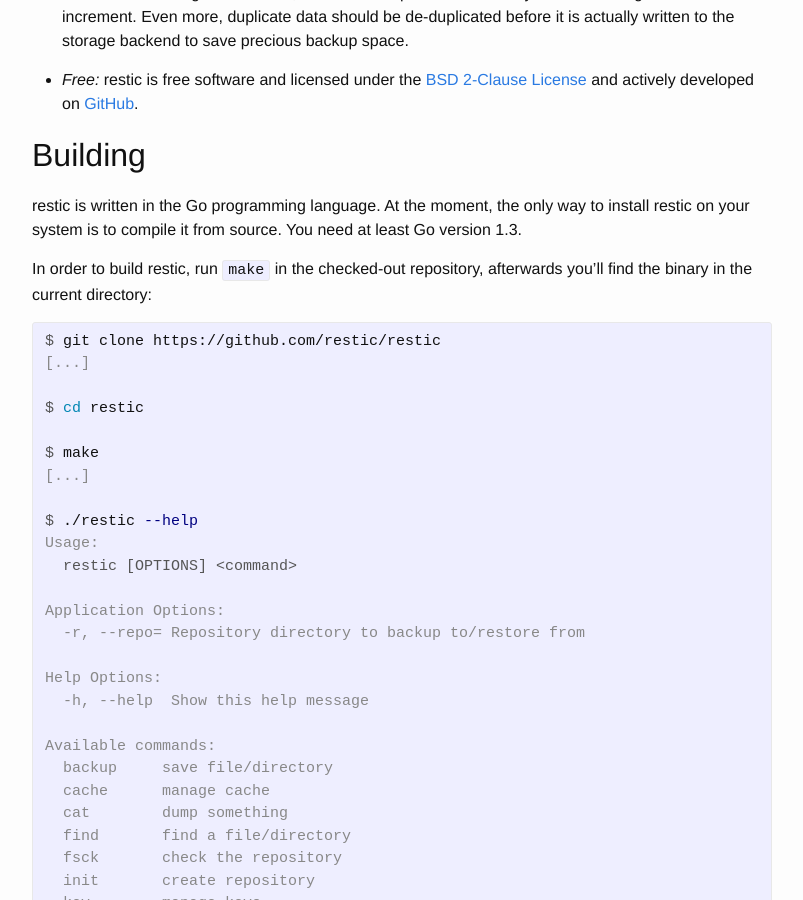
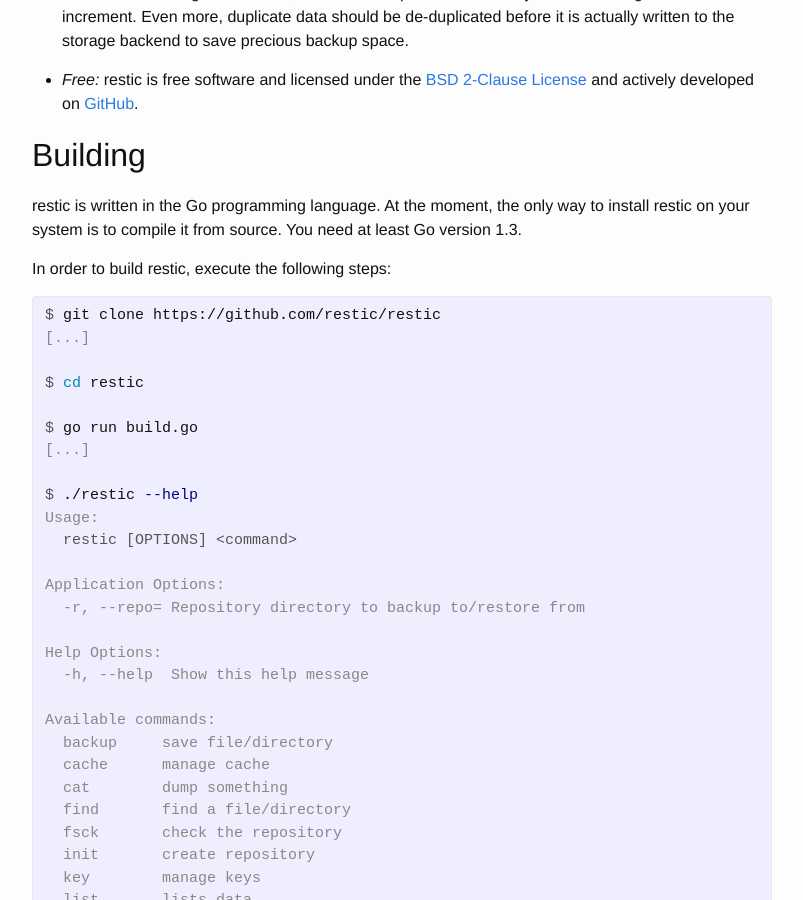
Before and after one commit to restic/restic.github.io, a Jekyll site: the page built from index.md, in a window 1280 px wide and 900 px high, scrolled down 585 px. Shown: the whole window, without its empty margins (238-1041 px from the left). Built offline with Jekyll 4.4.1, drawn with Linux system fonts in a browser that asks for light colours.

Commit message:
Remove 'make' call

```diff
--- a/index.md
+++ b/index.md
@@ -24,7 +24,7 @@ Building
 
 restic is written in the Go programming language. At the moment, the only way to install restic on your system is to compile it from source. You need at least Go version 1.3.
 
-In order to build restic, run `make` in the checked-out repository, afterwards you'll find the binary in the current directory:
+In order to build restic, execute the following steps:
 
 {% highlight console %}
 $ git clone https://github.com/restic/restic
@@ -32,7 +32,7 @@ $ git clone https://github.com/restic/restic
 
 $ cd restic
 
-$ make
+$ go run build.go
 [...]
 
 $ ./restic --help
```
